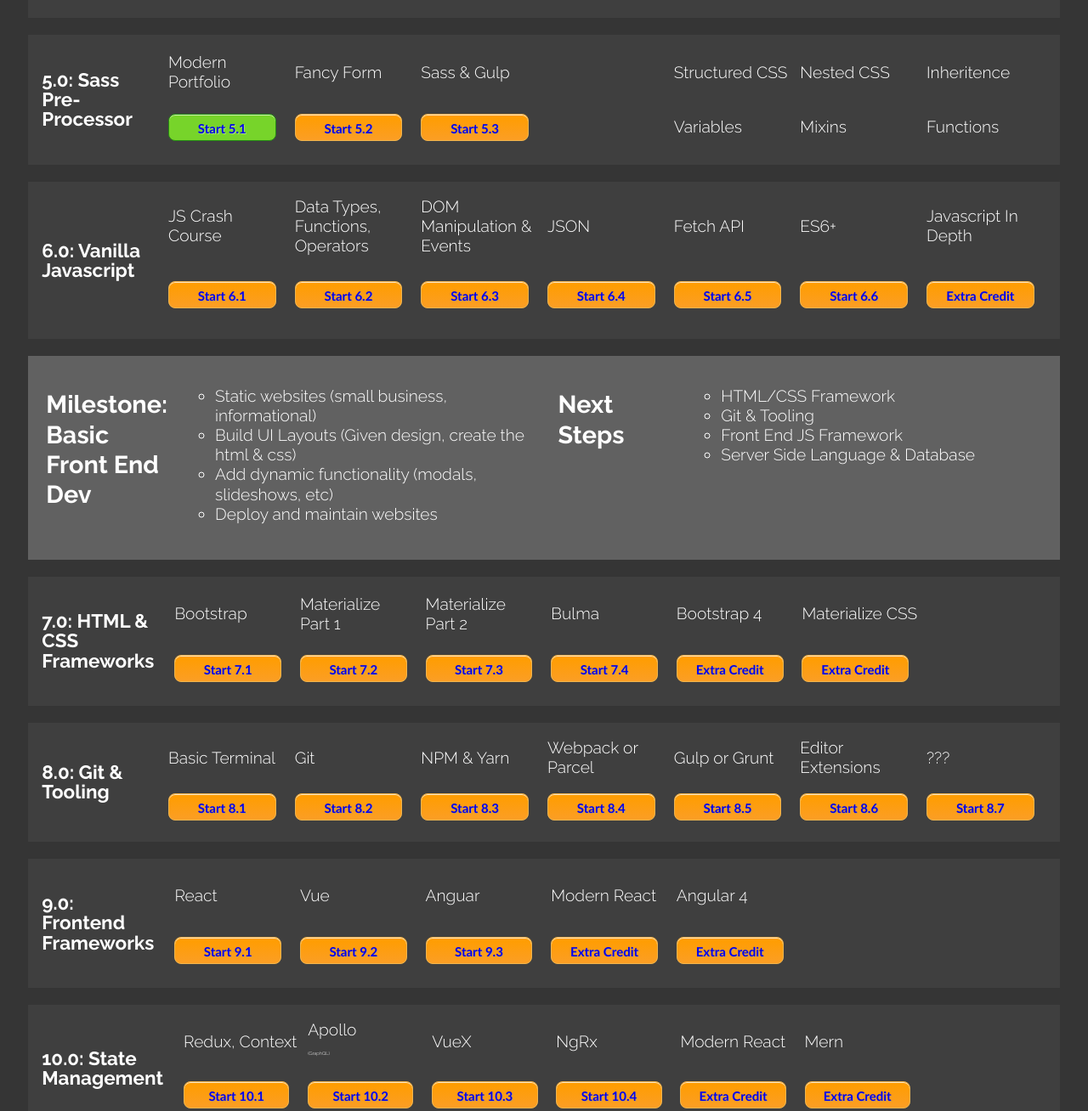
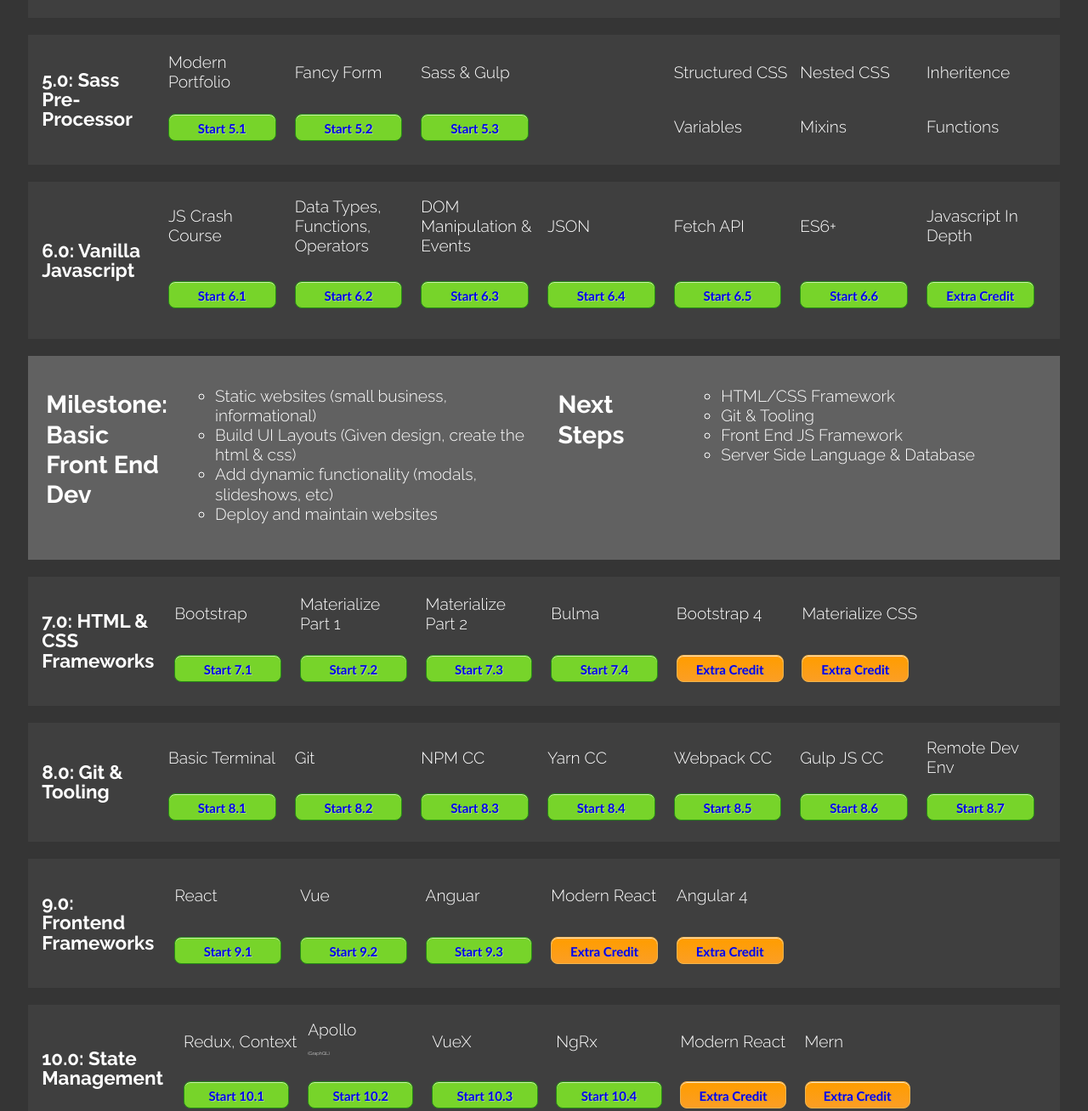
Before and after one commit to connoro7/codewithconnor, a website: page dist/traversy.html in a window 1280 px wide. Shown: the part 1200-2508 px from the top of the page at 85% size. Drawn offline with Linux system fonts and the light colour scheme.

Commit message:
Updated Traversy links

```diff
--- a/dist/traversy.html
+++ b/dist/traversy.html
@@ -167,9 +167,9 @@
                 <div class="done"><a
                         href="https://www.youtube.com/watch?v=gYzHS-n2gqU&list=PLillGF-RfqbYoGoCjKoMOkVznV6aSXKzU"
                         target="_blank">Start 5.1</a></div>
-                <div class="button"><a href="https://www.youtube.com/watch?v=AiTdhLc8JCo" target="_blank">Start 5.2</a>
+                <div class="done"><a href="https://www.youtube.com/watch?v=AiTdhLc8JCo" target="_blank">Start 5.2</a>
                 </div>
-                <div class="button"><a href="https://www.youtube.com/watch?v=rmXVmfx3rNo" target="_blank">Start 5.3</a>
+                <div class="done"><a href="https://www.youtube.com/watch?v=rmXVmfx3rNo" target="_blank">Start 5.3</a>
                 </div>
                 <div>
                     <!-- ? To Force Empty Space Under Chapter Title -->
@@ -192,19 +192,19 @@
                 <div class="section">ES6+</div>
                 <div class="section">Javascript In Depth</div>
 
-                <div class="button"><a href="https://www.youtube.com/watch?v=hdI2bqOjy3c" target="_blank">Start 6.1</a>
+                <div class="done"><a href="https://www.youtube.com/watch?v=hdI2bqOjy3c" target="_blank">Start 6.1</a>
                 </div>
-                <div class="button"><a href="https://www.youtube.com/watch?v=vEROU2XtPR8" target="_blank">Start 6.2</a>
+                <div class="done"><a href="https://www.youtube.com/watch?v=vEROU2XtPR8" target="_blank">Start 6.2</a>
                 </div>
-                <div class="button"><a href="https://www.youtube.com/watch?v=0ik6X4DJKCc" target="_blank">Start 6.3</a>
+                <div class="done"><a href="https://www.youtube.com/watch?v=0ik6X4DJKCc" target="_blank">Start 6.3</a>
                 </div>
-                <div class="button"><a href="https://www.youtube.com/watch?v=mPd2aJXCZ2g" target="_blank">Start 6.4</a>
+                <div class="done"><a href="https://www.youtube.com/watch?v=mPd2aJXCZ2g" target="_blank">Start 6.4</a>
                 </div>
-                <div class="button"><a href="https://www.youtube.com/watch?v=wK2cBMcDTss" target="_blank">Start 6.5</a>
+                <div class="done"><a href="https://www.youtube.com/watch?v=wK2cBMcDTss" target="_blank">Start 6.5</a>
                 </div>
-                <div class="button"><a href="https://www.youtube.com/watch?v=i37KVt_IcXw" target="_blank">Start 6.6</a>
+                <div class="done"><a href="https://www.youtube.com/watch?v=i37KVt_IcXw" target="_blank">Start 6.6</a>
                 </div>
-                <div class="button"><a
+                <div class="done"><a
                         href="https://www.udemy.com/modern-javascript-from-the-beginning/?couponCode=TRAVERSYMEDIA"
                         target="_blank">Extra Credit</a></div>
             </div>
@@ -250,13 +250,13 @@
                     <!-- ? To Force Empty Space Under Chapter Title -->
                 </div>
 
-                <div class="button"><a href="https://www.youtube.com/watch?v=5GcQtLDGXy8" target="_blank">Start
+                <div class="done"><a href="https://www.youtube.com/watch?v=5GcQtLDGXy8" target="_blank">Start
                         7.1</a></div>
-                <div class="button"><a href="https://www.youtube.com/watch?v=nqT8c5OFjEQ" target="_blank">Start 7.2</a>
+                <div class="done"><a href="https://www.youtube.com/watch?v=nqT8c5OFjEQ" target="_blank">Start 7.2</a>
                 </div>
-                <div class="button"><a href="https://www.youtube.com/watch?v=ZpduVPHZ5Aw" target="_blank">Start 7.3</a>
+                <div class="done"><a href="https://www.youtube.com/watch?v=ZpduVPHZ5Aw" target="_blank">Start 7.3</a>
                 </div>
-                <div class="button"><a href="https://www.youtube.com/watch?v=IiPQYQT2-wg" target="_blank">Start 7.4</a>
+                <div class="done"><a href="https://www.youtube.com/watch?v=IiPQYQT2-wg" target="_blank">Start 7.4</a>
                 </div>
                 <div class="button"><a href="https://www.udemy.com/bootstrap-4-from-scratch-with-5-projects/?couponCode=TRAVERSYMEDIA
                         target=" _blank">Extra Credit</a></div>
@@ -272,25 +272,25 @@
                 </div>
                 <div class="section">Basic Terminal</div>
                 <div class="section">Git</div>
-                <div class="section">NPM & Yarn</div>
-                <div class="section">Webpack or Parcel</div>
-                <div class="section">Gulp or Grunt</div>
-                <div class="section">Editor Extensions</div>
-                <div class="section">???</div>
+                <div class="section">NPM CC</div>
+                <div class="section">Yarn CC</div>
+                <div class="section">Webpack CC</div>
+                <div class="section">Gulp JS CC</div>
+                <div class="section">Remote Dev Env</div>
 
-                <div class="button"><a href="https://www.youtube.com/watch?v=cBokz0LTizk" target="_blank">Start 8.1</a>
+                <div class="done"><a href="https://www.youtube.com/watch?v=cBokz0LTizk" target="_blank">Start 8.1</a>
                 </div>
-                <div class="button"><a href="https://www.youtube.com/watch?v=SWYqp7iY_Tc" target="_blank">Start 8.2</a>
+                <div class="done"><a href="https://www.youtube.com/watch?v=SWYqp7iY_Tc" target="_blank">Start 8.2</a>
                 </div>
-                <div class="button"><a href="https://www.youtube.com/watch?v=jHDhaSSKmB0" target="_blank">Start 8.3</a>
+                <div class="done"><a href="https://www.youtube.com/watch?v=jHDhaSSKmB0" target="_blank">Start 8.3</a>
                 </div>
-                <div class="button"><a href="https://www.youtube.com/watch?v=g9_6KmiBISk" target="_blank">Start 8.4</a>
+                <div class="done"><a href="https://www.youtube.com/watch?v=g9_6KmiBISk" target="_blank">Start 8.4</a>
                 </div>
-                <div class="button"><a href="https://www.youtube.com/watch?v=lziuNMk_8eQ" target="_blank">Start 8.5</a>
+                <div class="done"><a href="https://www.youtube.com/watch?v=lziuNMk_8eQ" target="_blank">Start 8.5</a>
                 </div>
-                <div class="button"><a href="https://www.youtube.com/watch?v=1rw9MfIleEg" target="_blank">Start 8.6</a>
+                <div class="done"><a href="https://www.youtube.com/watch?v=1rw9MfIleEg" target="_blank">Start 8.6</a>
                 </div>
-                <div class="button"><a href="https://www.youtube.com/watch?v=9Emn2YQNDl0" target="_blank">Start 8.7</a>
+                <div class="done"><a href="https://www.youtube.com/watch?v=9Emn2YQNDl0" target="_blank">Start 8.7</a>
                 </div>
 
             </div>
@@ -314,11 +314,11 @@
                     <!-- ? To force empty space in grid box without having to assign grid areas -->
                 </div>
 
-                <div class="button"><a href="https://www.youtube.com/watch?v=sBws8MSXN7A" target="_blank">Start 9.1</a>
+                <div class="done"><a href="https://www.youtube.com/watch?v=sBws8MSXN7A" target="_blank">Start 9.1</a>
                 </div>
-                <div class="button"><a href="https://www.youtube.com/watch?v=Fdf5aTYRW0E" target="_blank">Start 9.2</a>
+                <div class="done"><a href="https://www.youtube.com/watch?v=Fdf5aTYRW0E" target="_blank">Start 9.2</a>
                 </div>
-                <div class="button"><a href="https://www.youtube.com/watch?v=Wy9q22isx3U" target="_blank">Start 9.3</a>
+                <div class="done"><a href="https://www.youtube.com/watch?v=Wy9q22isx3U" target="_blank">Start 9.3</a>
                 </div>
                 <div class="button"><a
                         href="https://www.udemy.com/modern-react-front-to-back/?couponCode=TRAVERSYMEDIA">Extra
@@ -345,13 +345,13 @@
                 </div>
 
 
-                <div class="button"><a href="https://www.youtube.com/watch?v=93p3LxR9xfM" target="_blank">Start 10.1</a>
+                <div class="done"><a href="https://www.youtube.com/watch?v=93p3LxR9xfM" target="_blank">Start 10.1</a>
                 </div>
-                <div class="button"><a href="https://www.youtube.com/watch?v=NDEt0KdDbhk" target="_blank">Start 10.2</a>
+                <div class="done"><a href="https://www.youtube.com/watch?v=NDEt0KdDbhk" target="_blank">Start 10.2</a>
                 </div>
-                <div class="button"><a href="https://www.youtube.com/watch?v=jiM0wqQZMWg" target="_blank">Start 10.3</a>
+                <div class="done"><a href="https://www.youtube.com/watch?v=jiM0wqQZMWg" target="_blank">Start 10.3</a>
                 </div>
-                <div class="button"><a href="https://www.youtube.com/watch?v=ktPocNL0qGg" target="_blank">Start 10.4</a>
+                <div class="done"><a href="https://www.youtube.com/watch?v=ktPocNL0qGg" target="_blank">Start 10.4</a>
                 </div>
 
                 <div class="button"><a
@@ -406,18 +406,18 @@
 
             <!-- ! Server Languages to Learn -->
             <div class="chapter-5col"><strong>Server Languages</strong>
-                <div class="done">
+                <div class="button">
                     <a
                         href="https://www.udemy.com/nodejs-express-mongodb-dev-to-deployment/?couponCode=TRAVERSYMEDIA">Node.js</a>
                 </div>
-                <div class="done"><a
+                <div class="button"><a
                         href="https://www.udemy.com/python-django-dev-to-deployment/?couponCode=TRAVERSYMEDIA">Python</a>
                 </div>
-                <div class="done"><a
+                <div class="button"><a
                         href="https://www.udemy.com/object-oriented-php-mvc/?couponCode=TRAVERSYMEDIA">PHP</a>
                 </div>
-                <div class="done"><a href="">C#</a></div>
-                <div class="done"><a href="">Go</a></div>
+                <div class="button"><a href="">C#</a></div>
+                <div class="button"><a href="">Go</a></div>
             </div>
 
             <div class="chapter-7col">
```
